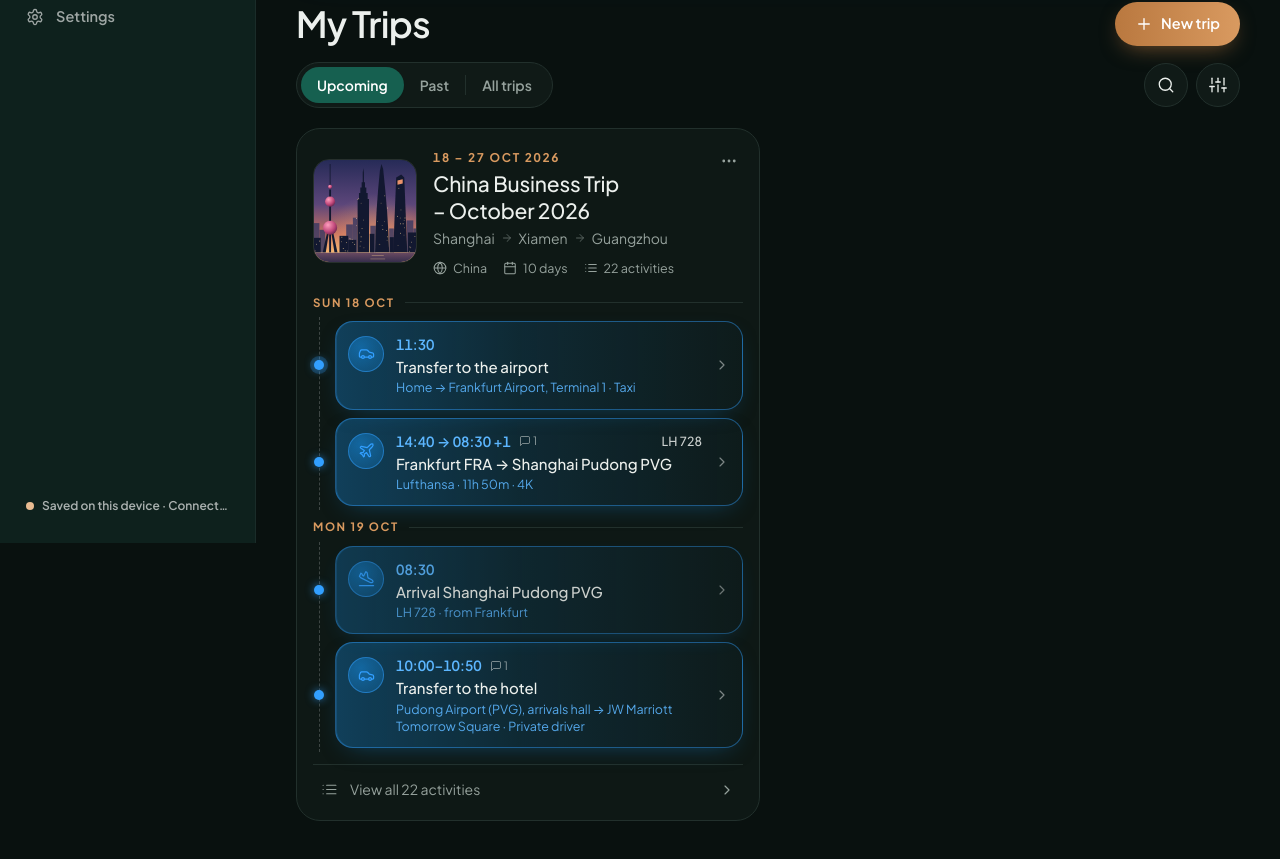
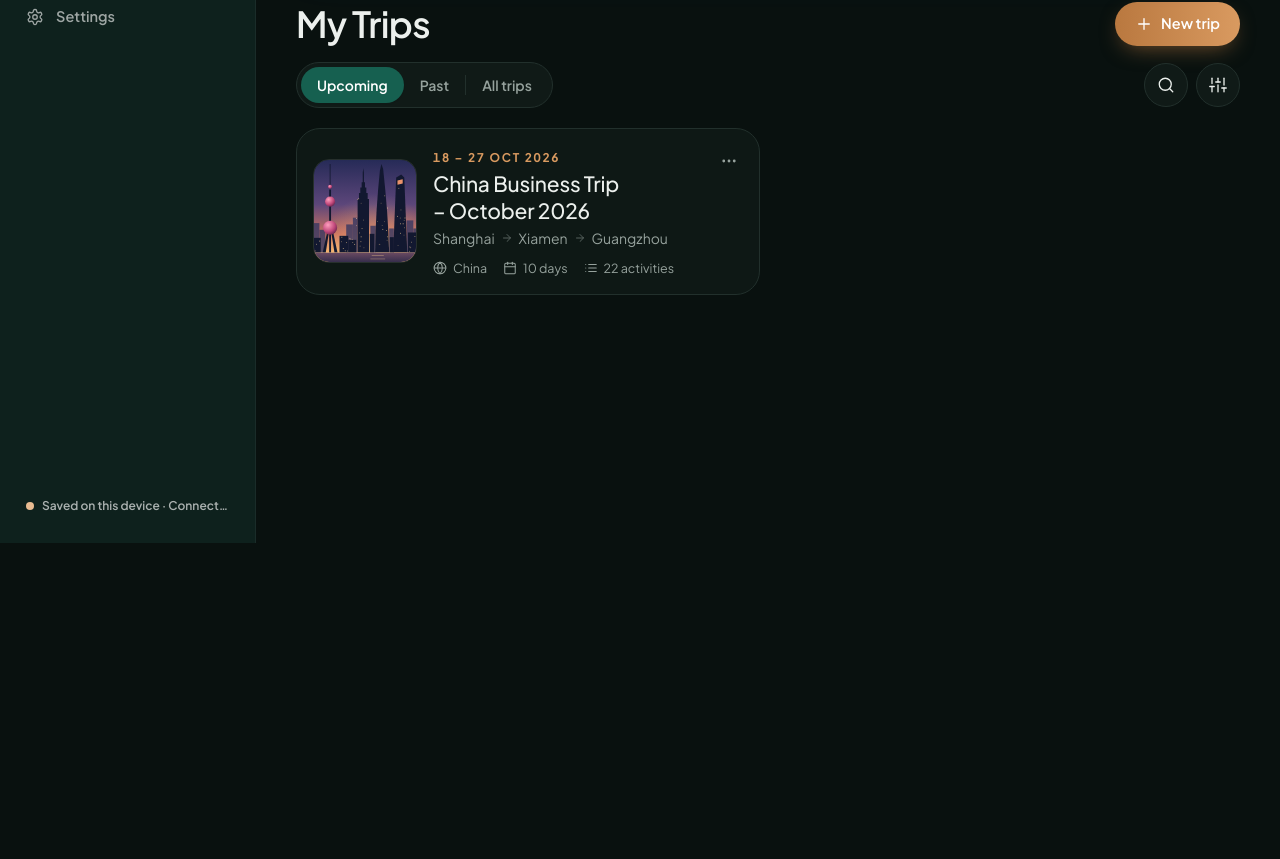
Before and after one commit to Kian-Gerowgan/My-Travel-Planner, a React (Vite) app: page / in a window 1280 px wide. Shown: the part 257-1116 px from the top of the page. After the commit the page ends 800 px from the top, so only its background shows below. Built offline with nearby package versions, Linux system fonts and the light colour scheme.

Commit message:
Show only the trip summary on the start page
Trip cards no longer preview the next events; tapping the card opens the trip with its full timeline.

```diff
--- a/src/App.tsx
+++ b/src/App.tsx
@@ -1015,15 +1015,9 @@ function TripCard({ trip, count, idx }: { trip: Trip; count: number; idx: number
   const { data, duplicateTrip, setArchived, deleteTrip } = useStore();
   const days = daysBetween(trip.start, trip.end) + 1;
   const open = () => go(`#/trip/${trip.id}`);
-  // Preview: the next four events (or the first four of a past trip)
-  const entries = useMemo(() => buildEntries(data.activities.filter((a: Activity) => a.tripId === trip.id)), [data.activities, trip.id]);
-  const now = Date.now();
-  const upcoming = entries.filter(e => e.ms >= now || (e.endMs && e.endMs > now));
-  const preview = (upcoming.length ? upcoming : entries).slice(0, 4);
-  const next = findNext(entries);
   const status = tripStatus(trip);
   return (
-    <article className="anim-in min-w-0 overflow-hidden rounded-[24px] bg-card/90 border border-line p-3.5 sm:p-4 transition hover:border-white/15" style={{ animationDelay: `${idx * 50}ms` }}>
+    <article onClick={open} role="link" tabIndex={0} onKeyDown={e => { if (e.key === 'Enter') open(); }} className="tone-press anim-in min-w-0 overflow-hidden cursor-pointer rounded-[24px] bg-card/90 border border-line p-3.5 sm:p-4 transition hover:border-white/15" style={{ animationDelay: `${idx * 50}ms` }}>
       <div className="flex gap-4">
         <button onClick={open} aria-label={`Open ${trip.name}`}><DestinationTile trip={trip} /></button>
         <div className="min-w-0 flex-1">
@@ -1056,37 +1050,6 @@ function TripCard({ trip, count, idx }: { trip: Trip; count: number; idx: number
           </button>
         </div>
       </div>
-
-      {preview.length > 0 && (
-        <div className="mt-4">
-          {preview.map((e, i) => {
-            const firstOfDay = i === 0 || preview[i - 1].date !== e.date;
-            const isNext = !!next && next.key === e.key;
-            return (
-              <React.Fragment key={e.key}>
-                {/* Day label as a slim divider above that day's events, so the cards get the full width */}
-                {firstOfDay && (
-                  <div className={`flex items-center gap-2.5 ${i === 0 ? '' : 'mt-2'} mb-1.5`}>
-                    <span className="text-[11.5px] font-bold uppercase tracking-[0.14em] text-cognac whitespace-nowrap">{fmt(e.date, { weekday: 'short' })} {+e.date.slice(8)} {fmt(e.date, { month: 'short' })}</span>
-                    <span className="h-px flex-1 bg-line" />
-                  </div>
-                )}
-                <div className="grid grid-cols-[12px_minmax(0,1fr)] gap-x-2.5 items-center">
-                  <div className="relative self-stretch flex justify-center">
-                    <div className="absolute inset-y-0 border-l border-dashed border-white/20" />
-                    <div className={`relative self-center h-2.5 w-2.5 rounded-full tone-${toneOf(e.a.type)} ${isNext ? 'tone-dot-fill' : 'tone-dot'}`} />
-                  </div>
-                  <div className="py-1 min-w-0"><EntryCard e={e} /></div>
-                </div>
-              </React.Fragment>
-            );
-          })}
-        </div>
-      )}
-
-      <button onClick={open} className="mt-3 w-full flex items-center gap-3 border-t border-line pt-3.5 pb-1 px-2 text-[14px] text-muted hover:text-ink transition">
-        <Icon name="list" size={17} />{count ? `View all ${plural(count, 'activity', 'activities')}` : 'Open trip'}<Icon name="right" size={16} className="ml-auto" />
-      </button>
     </article>
   );
 }
```
